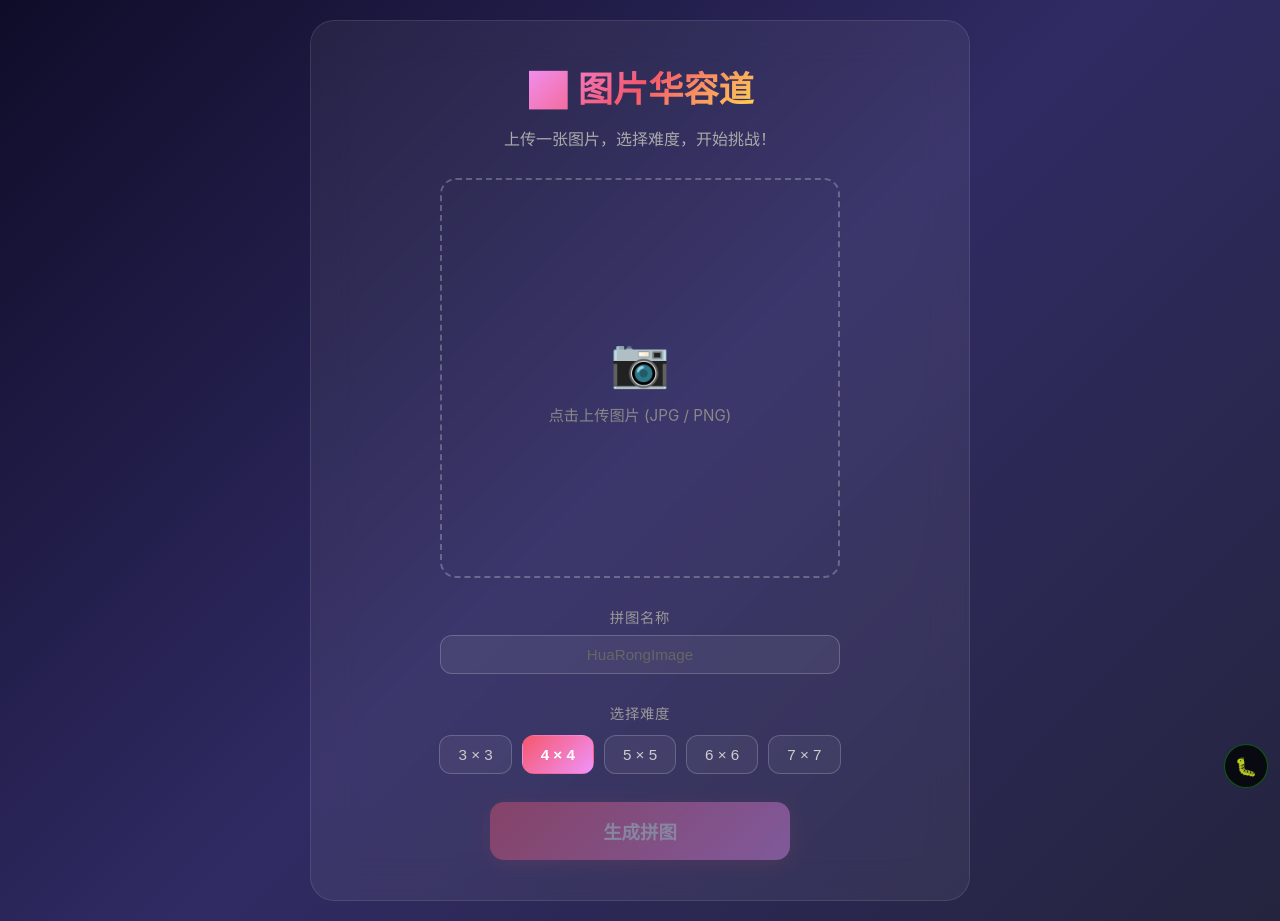
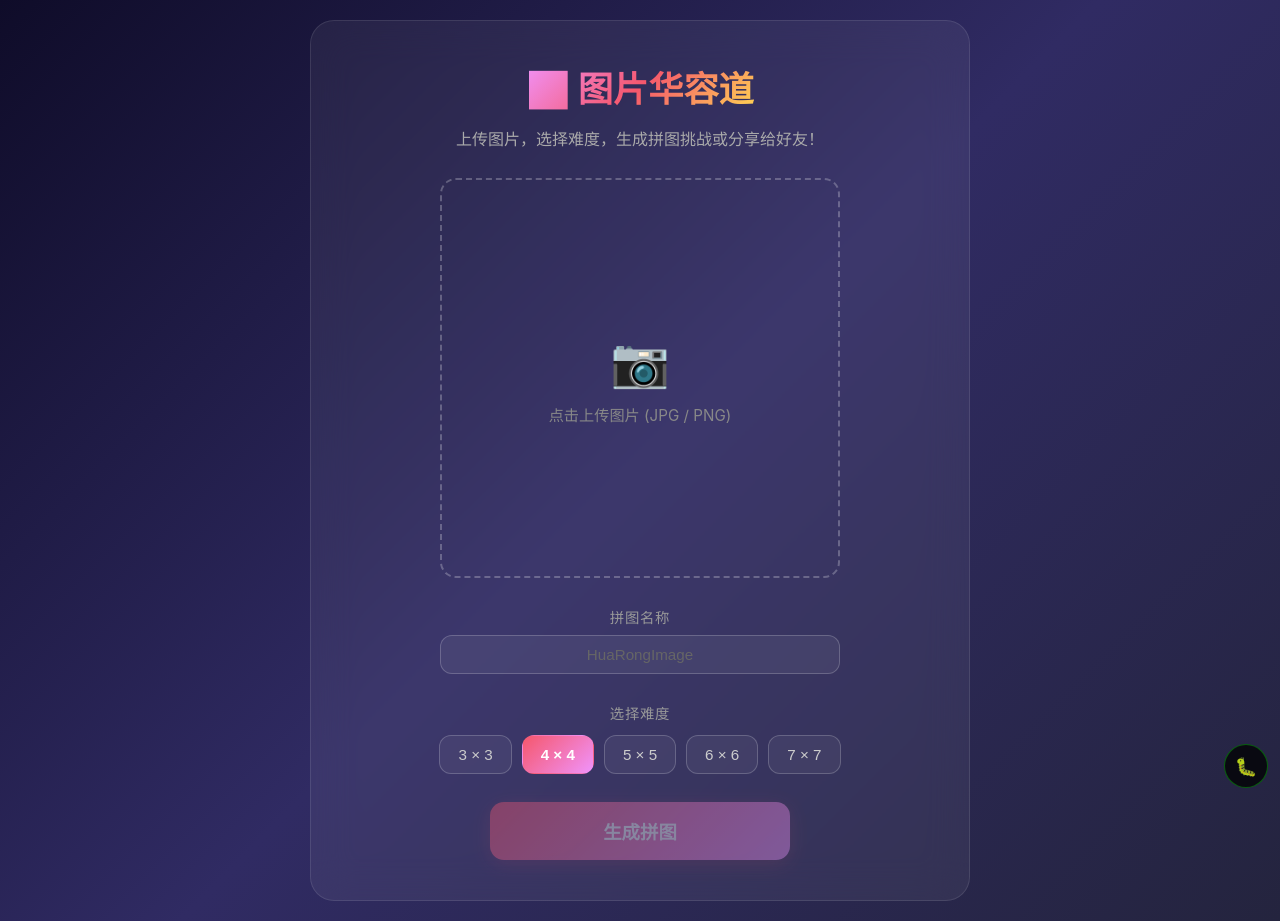
Before and after one commit to chenchenghui9898/HuaRongPuzzle, a website: page public/index.html in a window 1280 px wide. Drawn offline with Linux system fonts and the light colour scheme.

Commit message:
Update subtitle text in setup screen

```diff
--- a/public/index.html
+++ b/public/index.html
@@ -12,7 +12,7 @@
   <section id="setup-screen" class="screen active">
     <div class="setup-card" id="setup-card">
       <h1 class="title">🖼️ 图片华容道</h1>
-      <p class="subtitle" id="setup-subtitle">上传一张图片，选择难度，开始挑战！</p>
+      <p class="subtitle" id="setup-subtitle">上传图片，选择难度，生成拼图挑战或分享给好友！</p>
 
       <!-- Setup content (hidden during shared puzzle load) -->
       <div id="setup-content">
```
